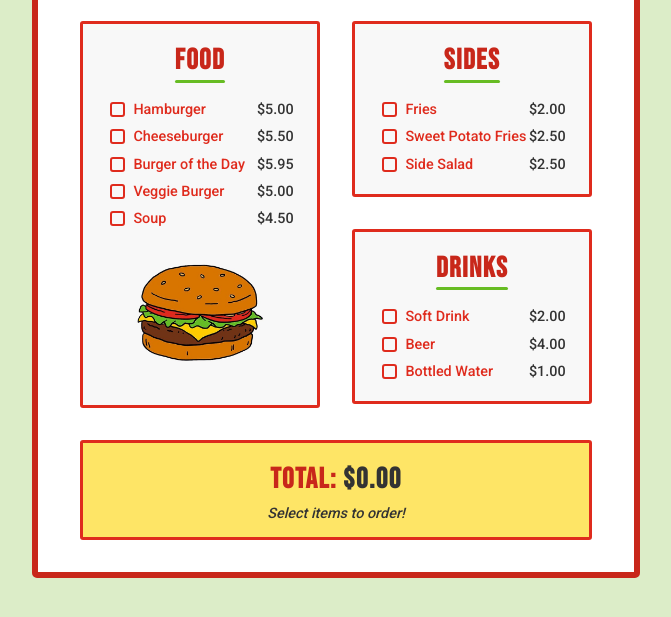
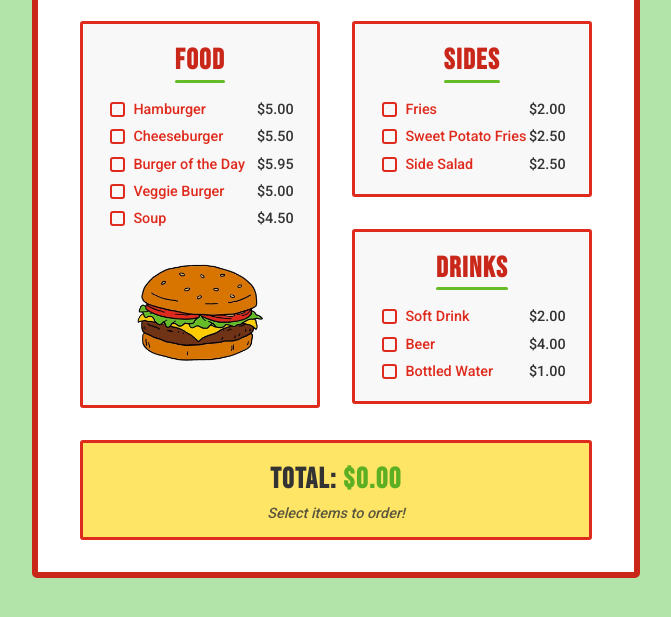
Before and after one commit to aliciawarddev/menu-calculator, a plain HTML site: page index.html in a window 1280 px wide. Shown: the part 369-986 px from the top of the page, without its empty margins (304-975 px from the left). Drawn offline with Linux system fonts and the light colour scheme.

Commit message:
refactor: change the font color in the total section for best UX/UI, reduce the size of the checkmark to fit inside the smaller checkbox, remove the incrrased scale on hover

```diff
--- a/style.css
+++ b/style.css
@@ -1,22 +1,24 @@
 /* CUSTOM VARIABLES */
 :root {
-    --green-light: #67BC23;
-    --green-dark: #7cb342;
-    --green-pastel: #dcedc8;
+    --green: #66BC27;
+    --green-light: #7FC952;
+    --green-lightest: #B2E3A8;
+    --green-dark: #5CAF23;
     --yellow: #FDCE00;
     --yellow-light: #FDD933;
     --yellow-lightest: #FEE566;
     --red: #DF2B1D;
     --red-light: #E55549;
     --red-dark: #C8271A;
-    --grey: #F8F8F8;
+    --grey-light: #F8F8F8;
+    --grey: #999999;
     --charcoal: #333333;
     --orange: #FF6B35;
     --pink: #FFE5E5;
 }
 
 html {
-    background-color: var(--green-pastel);
+    background-color: var(--green-lightest);
 }
 
 /* APP CCONTAINER */
@@ -110,7 +112,7 @@ h1 {
     justify-content: center;
     flex-direction: column;
     border: 3px solid var(--red);
-    background-color: var(--grey);
+    background-color: var(--grey-light);
     padding-bottom: 1rem;
     border-radius: 3px;
 }
@@ -131,7 +133,7 @@ h2::after {
     display: block;
     width: 100;
     height: 3px;
-    background-color: var(--green-light);
+    background-color: var(--green);
     margin: 0.1rem auto 0;
     border-radius: 2px;
 }
@@ -185,7 +187,6 @@ input[type="checkbox"] {
 /* Checkbox hover state */
 input[type="checkbox"]:hover {
     background-color: var(--yellow-lightest);
-    transform: scale(1.1);
 }
 
 /* Checkbox checked state */
@@ -202,7 +203,7 @@ input[type="checkbox"]:checked::after {
     left: 50%;
     transform: translate(-50%, -50%);
     color: var(--charcoal);
-    font-size: 12px;
+    font-size: 10px;
     font-weight: bold;
 }
 
@@ -248,15 +249,15 @@ input[type="checkbox"]:checked::after {
     font-family: 'Bebas Neue', sans-serif;
     letter-spacing: 0.05em;
     margin-top: 0.2rem;
-    color: var(--charcoal);
+    color: var(--green-dark);
 }
 
 .total-label {
-  color: var(--red-dark);
+  color: var(--charcoal);
 }
 
 #total {
-  color: var(--charcoal);
+  color: var(--green-dark);
 }
 
 #commentary {
@@ -266,4 +267,5 @@ input[type="checkbox"]:checked::after {
     font-weight: 500;
     font-size: 0.9rem;
     font-style: italic;
+    opacity: 0.8;
 }
```
